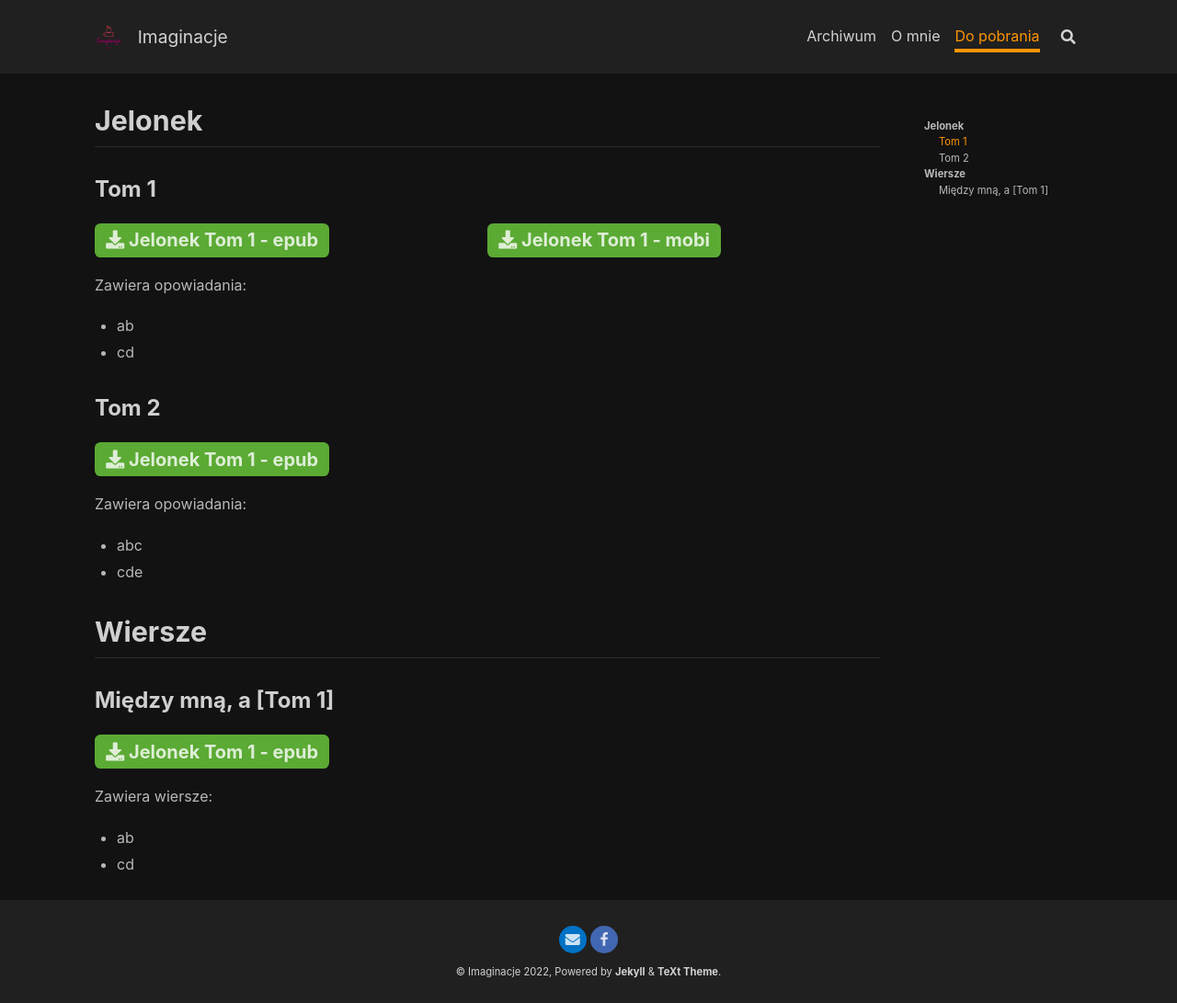
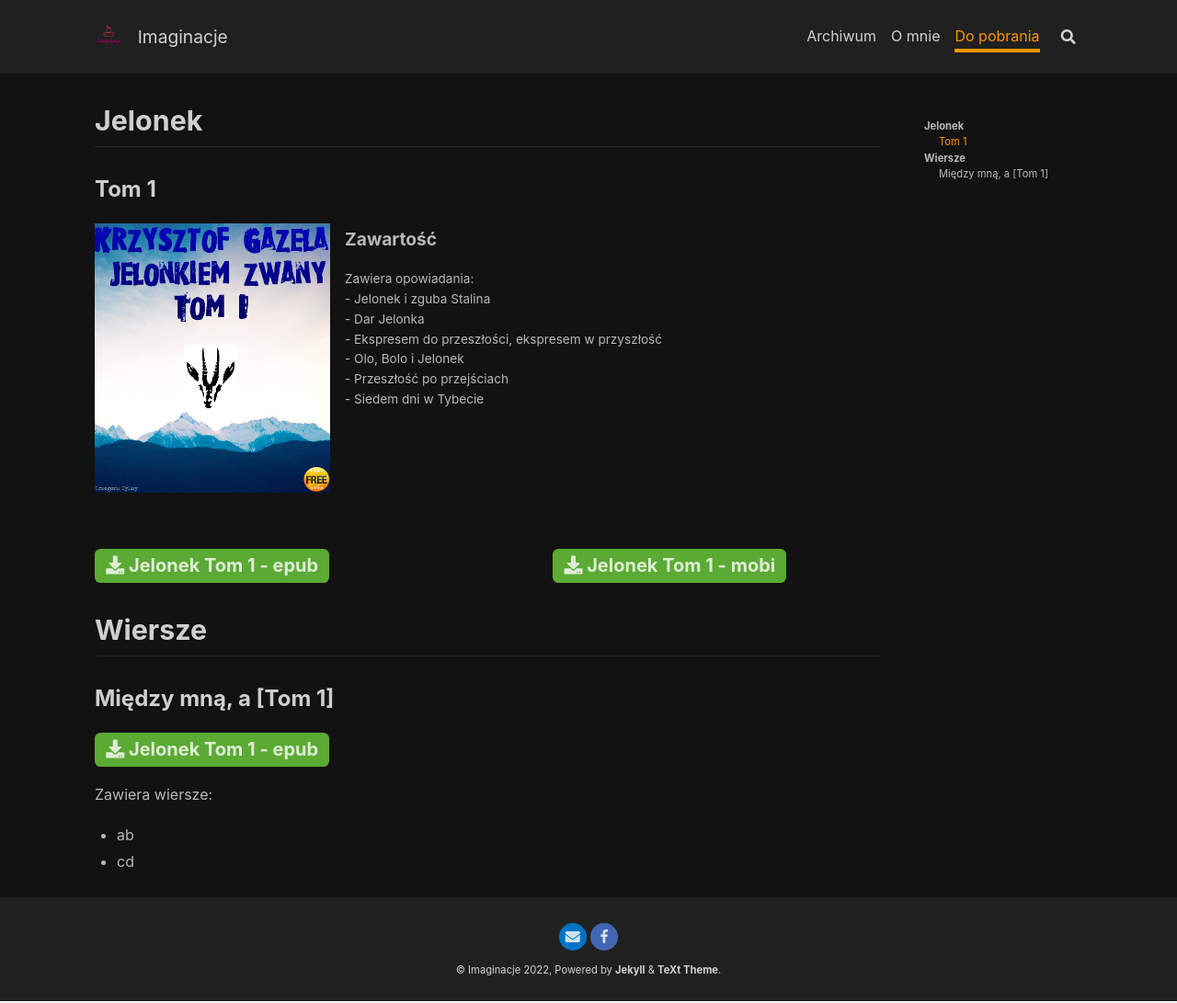
Before and after one commit to grzegorzcode/imaginacje, a Jekyll site: the page built from downloads.md, in a window 1280 px wide. Shown: the whole page at 92% size. Built offline with Jekyll 4.4.1, drawn with Linux system fonts in a browser that asks for light colours; nearby versions of some CDN libraries; comment, search, counter and statistics services are not loaded; our own code applies the rules of GitHub Pages for plain Markdown files.

Commit message:
added Dar jelonka
Took 33 minutes

```diff
--- a/downloads.md
+++ b/downloads.md
@@ -33,33 +33,40 @@ aside:
 
 ### Tom 1
 
+
+<div class="item">
+  <div class="item__image">
+    <img class="image image--lg" src="/assets/images/JELONEK_flatecover.jpg"/>
+  </div>
+  <div class="item__content">
+    <div class="item__header">
+      <h4>Zawartość</h4>
+    </div>
+    <div class="item__description">
+      <p> Zawiera opowiadania: <br>
+          - Jelonek i zguba Stalina <br>
+          - Dar Jelonka <br>
+          - Ekspresem do przeszłości, ekspresem w przyszłość <br>
+          - Olo, Bolo i Jelonek <br>
+          - Przeszłość po przejściach <br>
+          - Siedem dni w Tybecie <br>
+      </p>
+    </div>
+  </div>
+</div>
+
+<br>
+
 <div class="grid">
-  <div class="cell cell--6">
+  <div class="cell cell--5">
   <a class="button button--success button--rounded button--lg" href="#"><i class="fas fa-download"></i> Jelonek Tom 1 - epub </a>
   </div>
-
-  <div class="cell cell--6">
+<div class="cell cell--2"></div>
+  <div class="cell cell--5">
   <a class="button button--success button--rounded button--lg" href="#"><i class="fas fa-download"></i> Jelonek Tom 1 - mobi </a>
   </div>
 
 </div>
-
-
-
-Zawiera opowiadania:
-
-- ab
-- cd
-
-### Tom 2
-
-<a class="button button--success button--rounded button--lg" href="#"><i class="fas fa-download"></i> Jelonek Tom 1 - epub </a>
-
-Zawiera opowiadania:
-
-- abc
-- cde
-
 
 
 ## Wiersze
```
Also changed, not shown: _posts/2014-07-01-Dar-jelonka.md (added, +268 -0 lines), assets/images/JELONEK_flatecover.jpg (added).
